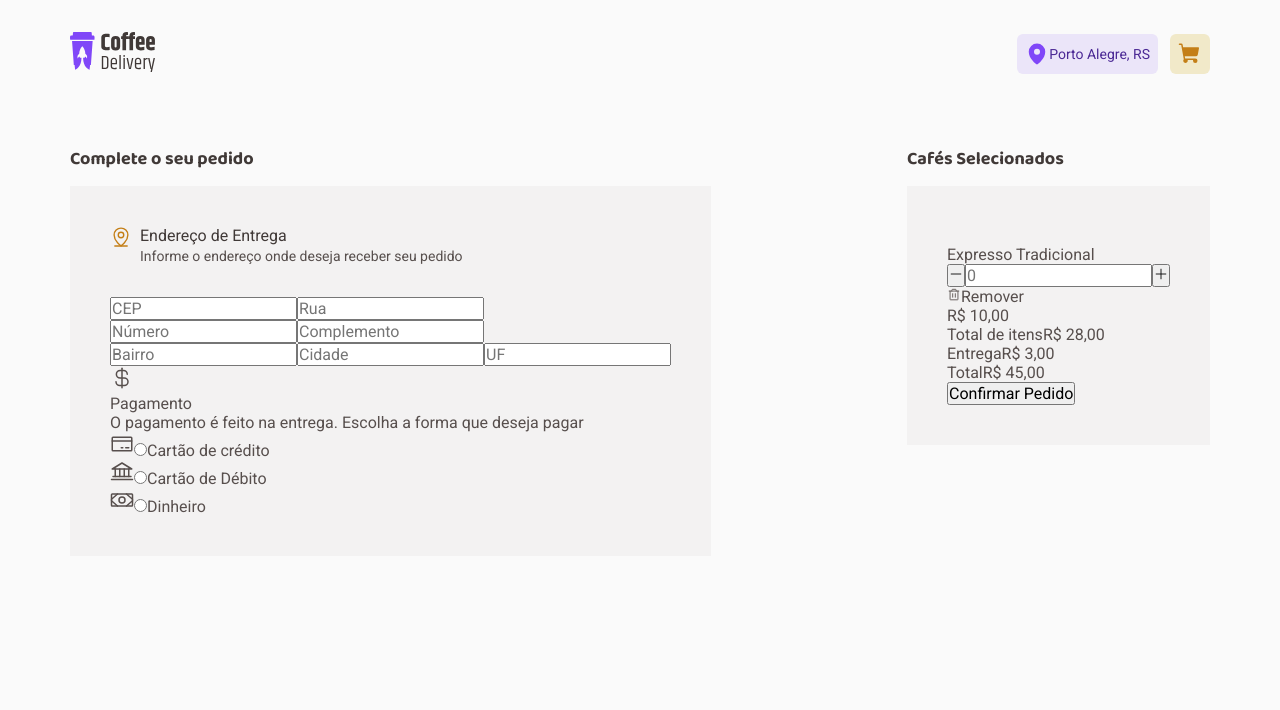
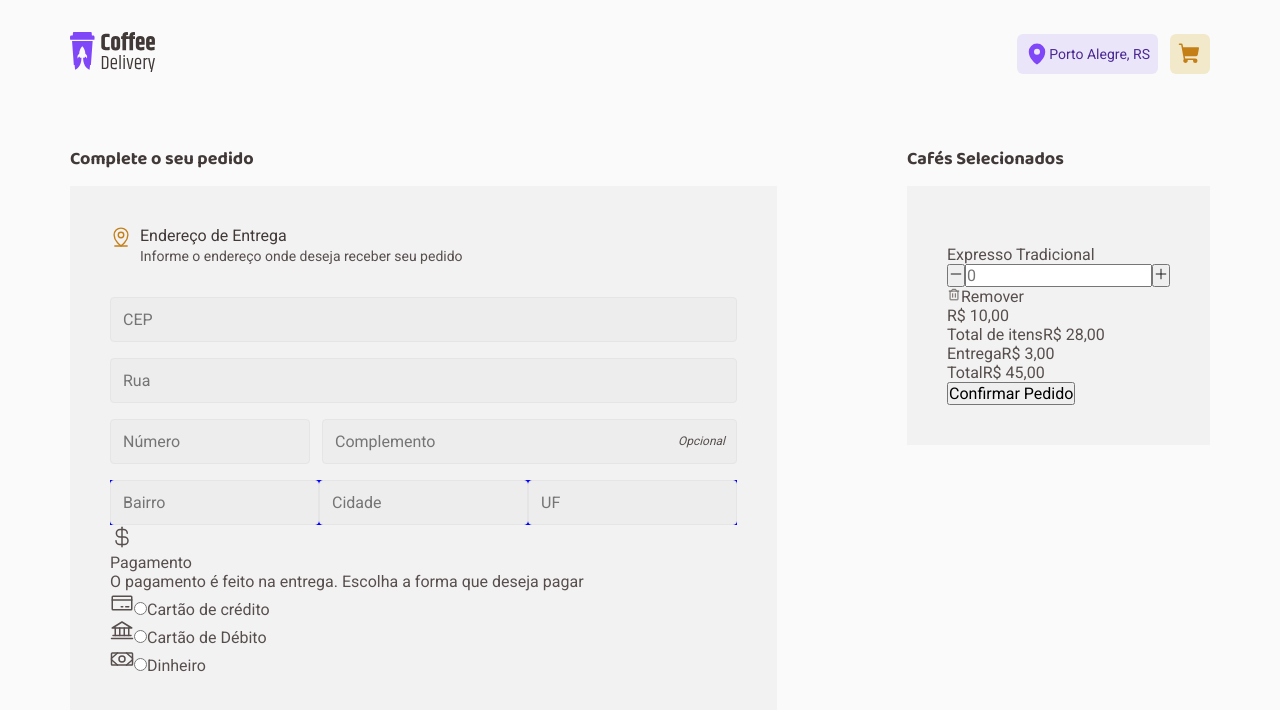
Before and after one commit to rodrrigodev/coffee-delivery, a React (Vite) app: page /checkout in a window 1280 px wide. Shown: the top 710 px of the page. Built offline with nearby package versions, Linux system fonts and the light colour scheme.

Commit message:
style input

```diff
--- a/src/pages/Checkout/index.tsx
+++ b/src/pages/Checkout/index.tsx
@@ -1,5 +1,5 @@
 import { Bank, CreditCard, CurrencyDollar, MapPinLine, Minus, Money, Plus, Trash } from "phosphor-react";
-import { CheckoutContainer, FinishedContainer, UserInfoContainer } from "./styles";
+import { AddressInputsContainer, CheckoutContainer, FinishedContainer, UserInfoContainer } from "./styles";
 
 export function Checkout() {
     return (
@@ -19,21 +19,23 @@ export function Checkout() {
                     </div>
 
                     <form action="">
-                        <input type="number" name="" id="" placeholder="CEP" />
-                        <input type="text" name="" id="" placeholder="Rua" />
+                        <AddressInputsContainer>
+                            <input type="number" id="zipCode" placeholder="CEP" />
+                            <input type="text" id="street" placeholder="Rua" />
+
                             <div>
-                            <div>
-                                <input type="number" name="" id="" placeholder="Número" />
-                                <input type="text" name="" id="" placeholder="Complemento" />
+                                <input type="number" id="number" placeholder="Número" />
+                                <input type="text" id="complement" placeholder="Complemento" />
+                                <span>Opcional</span>
                             </div>
 
                             <div>
-                                <input type="text" name="" id="" placeholder="Bairro" />
-                                <input type="text" name="" id="" placeholder="Cidade" />
-                                <input type="text" name="" id="" placeholder="UF" />
+                                <input type="text" id="district" placeholder="Bairro" />
+                                <input type="text" id="city" placeholder="Cidade" />
+                                <input type="text" id="uf" placeholder="UF" />
                             </div>
-                        </div>
-                    </form>
+
+                        </AddressInputsContainer>
 
                         <div>
                             <div>
@@ -74,6 +76,7 @@ export function Checkout() {
 
                             </div>
                         </div>
+                    </form>
                 </UserInfoContainer>
             </section>
 
--- a/src/pages/Checkout/styles.ts
+++ b/src/pages/Checkout/styles.ts
@@ -50,6 +50,48 @@ export const UserInfoContainer = styled(UserAndFinishedBase)`
   }
 `
 
+export const AddressInputsContainer = styled.div`
+    display: flex;
+    flex-direction: column;
+    gap: 1rem;
+
+    input{
+        color: ${props=> props.theme["base-label"]};
+        background-color: ${props=> props.theme["base-input"]};
+        border: .0625rem solid ${props=> props.theme["base-button"]};
+        padding: .75rem;
+        border-radius: 4px;
+    }
+
+    div:nth-child(3){
+        display: flex;
+        gap: .75rem;
+        position: relative;
+
+        #number{
+            width: 12.5rem;
+        }
+
+        #complement{
+            flex: 1;
+        }
+
+        span{
+            font-size: .75rem;
+            line-height: 1.3;
+            font-style: italic;
+            position: absolute;
+            right: .75rem;
+            top: .90625rem;
+            text-align: center;
+        }
+    }
+
+    div:nth-child(4){
+        background-color: blue;
+    }
+`
+
 export const FinishedContainer = styled(UserAndFinishedBase)`
 
 `
```
Lines whose indentation alone changed are shown as unchanged.
